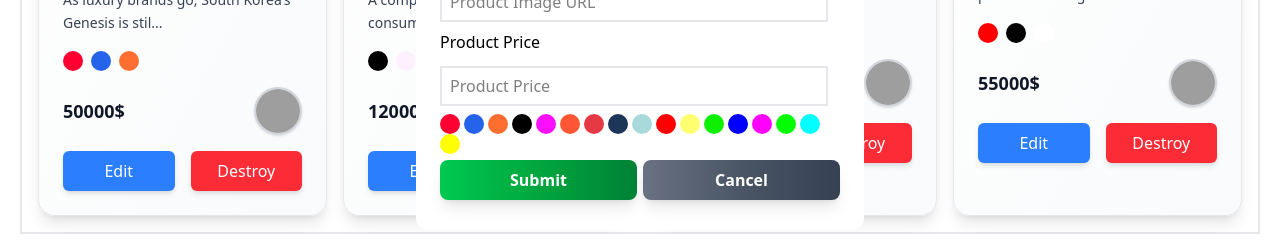
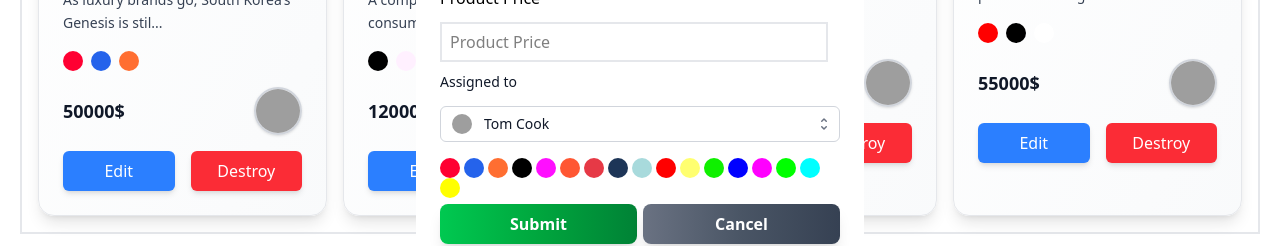
Before and after one commit to m7mdhajjaj/productbuilder, a React (Vite) app in the folder vite-project/: page / in a window 1280 px wide. Both pictures are taken after a click on the button "Build New Product". Shown: the part 430-676 px from the top of the page. Built offline with nearby package versions, Linux system fonts and the light colour scheme; grey boxes are pictures that could not be loaded.

Commit message:
Tailwind Ui Select Menu

```diff
--- /dev/null
+++ b/package.json
@@ -0,0 +1,5 @@
+{
+  "dependencies": {
+    "@heroicons/react": "^2.2.0"
+  }
+}
--- a/vite-project/src/App.tsx
+++ b/vite-project/src/App.tsx
@@ -12,7 +12,7 @@ import { colors } from "./component/data";
 import { v4 as uuid } from "uuid";
 
 import ColorCircle from "./component/colorCircle";
-
+import Select from "./component/ui/selectlist";
 function App() {
   const defaultProductObj = {
     title: "",
@@ -90,10 +90,12 @@ function App() {
       setError(error);
       return;
     }
-    setProducts((prev) => [...prev, { ...Product, colors: tempColor , id: uuid() }]);
+    setProducts((prev) => [
+      ...prev,
+      { ...Product, colors: tempColor, id: uuid() },
+    ]);
     setProduct(defaultProductObj);
     setTempColor([]);
-
 
     close();
   };
@@ -125,12 +127,15 @@ function App() {
           Build New Product
         </Button>
       </div>
-
       <div className="border-2 border-gray-200 p-4 grid grid-cols-1 md:grid-cols-2 lg:grid-cols-3 xl:grid-cols-4 gap-4 m-5">
         {renderProductList}
         <MyModal isOpenn={isOpen} close={close} title="Add New Product">
           <form className="flex flex-col space-x-3" onSubmit={submitHandler}>
             {renderFormInputs}
+            <div className="flex flex-col space-y-1 " style={{ width: "100%",marginBottom:"1rem" }}>
+              <Select />
+
+            </div>
             <div className=" flex items-center flex-wrap space-x-1">
               {renderColors}
             </div>
@@ -145,15 +150,16 @@ function App() {
               ))}
             </div>
 
+
             <div className="flex items-center justify-between space-x-1.5 my-1.5">
-                <Button className="w-full bg-gradient-to-r from-green-500 via-green-600 to-green-700 hover:from-green-600 hover:via-green-700 hover:to-green-800 text-white font-semibold py-2 px-6 rounded-lg shadow-lg transform transition-transform duration-300 hover:scale-105">
+              <Button className="w-full bg-gradient-to-r from-green-500 via-green-600 to-green-700 hover:from-green-600 hover:via-green-700 hover:to-green-800 text-white font-semibold py-2 px-6 rounded-lg shadow-lg transform transition-transform duration-300 hover:scale-105">
                 Submit
-                </Button>
-                <Button
+              </Button>
+              <Button
                 className="w-full bg-gradient-to-r from-gray-500 via-gray-600 to-gray-700 hover:from-gray-600 hover:via-gray-700 hover:to-gray-800 text-white font-semibold py-2 px-6 rounded-lg shadow-lg transform transition-transform duration-300 hover:scale-105"
                 onClick={cancelHandler}>
                 Cancel
-                </Button>
+              </Button>
             </div>
           </form>
         </MyModal>
--- a/vite-project/src/component/ProductCard.tsx
+++ b/vite-project/src/component/ProductCard.tsx
@@ -37,7 +37,9 @@ const ProductCard = ({ product }: Iprobs) => {
         classname="bg-blue-500 text-white py-2 px-6 rounded-lg shadow-md hover:bg-blue-600 hover:shadow-lg transition duration-200 ease-in-out transform hover:scale-105"
         width="w-full"
         onClick={() => {
+
         alert("Edit button clicked");
+
         }}
       >
         Edit
--- /dev/null
+++ b/vite-project/src/component/ui/selectlist.tsx
@@ -0,0 +1,130 @@
+"use client";
+
+import { useState } from "react";
+import {
+  Label,
+  Listbox,
+  ListboxButton,
+  ListboxOption,
+  ListboxOptions,
+} from "@headlessui/react";
+import { ChevronUpDownIcon } from "@heroicons/react/16/solid";
+import { CheckIcon } from "@heroicons/react/20/solid";
+
+const people = [
+  {
+    id: 1,
+    name: "Wade Cooper",
+    avatar:
+      "https://images.unsplash.com/photo-1491528323818-fdd1faba62cc?ixlib=rb-1.2.1&ixid=eyJhcHBfaWQiOjEyMDd9&auto=format&fit=facearea&facepad=2&w=256&h=256&q=80",
+  },
+  {
+    id: 2,
+    name: "Arlene Mccoy",
+    avatar:
+      "https://images.unsplash.com/photo-1550525811-e5869dd03032?ixlib=rb-1.2.1&auto=format&fit=facearea&facepad=2&w=256&h=256&q=80",
+  },
+  {
+    id: 3,
+    name: "Devon Webb",
+    avatar:
+      "https://images.unsplash.com/photo-1500648767791-00dcc994a43e?ixlib=rb-1.2.1&ixid=eyJhcHBfaWQiOjEyMDd9&auto=format&fit=facearea&facepad=2.25&w=256&h=256&q=80",
+  },
+  {
+    id: 4,
+    name: "Tom Cook",
+    avatar:
+      "https://images.unsplash.com/photo-1472099645785-5658abf4ff4e?ixlib=rb-1.2.1&ixid=eyJhcHBfaWQiOjEyMDd9&auto=format&fit=facearea&facepad=2&w=256&h=256&q=80",
+  },
+  {
+    id: 5,
+    name: "Tanya Fox",
+    avatar:
+      "https://images.unsplash.com/photo-1494790108377-be9c29b29330?ixlib=rb-1.2.1&ixid=eyJhcHBfaWQiOjEyMDd9&auto=format&fit=facearea&facepad=2&w=256&h=256&q=80",
+  },
+  {
+    id: 6,
+    name: "Hellen Schmidt",
+    avatar:
+      "https://images.unsplash.com/photo-1487412720507-e7ab37603c6f?ixlib=rb-1.2.1&ixid=eyJhcHBfaWQiOjEyMDd9&auto=format&fit=facearea&facepad=2&w=256&h=256&q=80",
+  },
+  {
+    id: 7,
+    name: "Caroline Schultz",
+    avatar:
+      "https://images.unsplash.com/photo-1568409938619-12e139227838?ixlib=rb-1.2.1&ixid=eyJhcHBfaWQiOjEyMDd9&auto=format&fit=facearea&facepad=2&w=256&h=256&q=80",
+  },
+  {
+    id: 8,
+    name: "Mason Heaney",
+    avatar:
+      "https://images.unsplash.com/photo-1531427186611-ecfd6d936c79?ixlib=rb-1.2.1&ixid=eyJhcHBfaWQiOjEyMDd9&auto=format&fit=facearea&facepad=2&w=256&h=256&q=80",
+  },
+  {
+    id: 9,
+    name: "Claudie Smitham",
+    avatar:
+      "https://images.unsplash.com/photo-1584486520270-19eca1efcce5?ixlib=rb-1.2.1&ixid=eyJhcHBfaWQiOjEyMDd9&auto=format&fit=facearea&facepad=2&w=256&h=256&q=80",
+  },
+  {
+    id: 10,
+    name: "Emil Schaefer",
+    avatar:
+      "https://images.unsplash.com/photo-1561505457-3bcad021f8ee?ixlib=rb-1.2.1&ixid=eyJhcHBfaWQiOjEyMDd9&auto=format&fit=facearea&facepad=2&w=256&h=256&q=80",
+  },
+];
+
+const select = () => {
+  const [selected, setSelected] = useState(people[3]);
+
+  return (
+    <Listbox value={selected} onChange={setSelected}>
+      <Label className="block text-sm/6 font-medium text-gray-900">
+        Assigned to
+      </Label>
+      <div className="relative mt-2">
+        <ListboxButton className="grid w-full cursor-default grid-cols-1 rounded-md bg-white py-1.5 pr-2 pl-3 text-left text-gray-900 outline-1 -outline-offset-1 outline-gray-300 focus:outline-2 focus:-outline-offset-2 focus:outline-indigo-600 sm:text-sm/6">
+          <span className="col-start-1 row-start-1 flex items-center gap-3 pr-6">
+            <img
+              alt=""
+              src={selected.avatar}
+              className="size-5 shrink-0 rounded-full"
+            />
+            <span className="block truncate">{selected.name}</span>
+          </span>
+          <ChevronUpDownIcon
+            aria-hidden="true"
+            className="col-start-1 row-start-1 size-5 self-center justify-self-end text-gray-500 sm:size-4"
+          />
+        </ListboxButton>
+
+        <ListboxOptions
+          transition
+          className="absolute z-10 mt-1 max-h-56 w-full overflow-auto rounded-md bg-white py-1 text-base ring-1 shadow-lg ring-black/5 focus:outline-hidden data-leave:transition data-leave:duration-100 data-leave:ease-in data-closed:data-leave:opacity-0 sm:text-sm">
+          {people.map((person) => (
+            <ListboxOption
+              key={person.id}
+              value={person}
+              className="group relative cursor-default py-2 pr-9 pl-3 text-gray-900 select-none data-focus:bg-indigo-600 data-focus:text-white data-focus:outline-hidden">
+              <div className="flex items-center">
+                <img
+                  alt=""
+                  src={person.avatar}
+                  className="size-5 shrink-0 rounded-full"
+                />
+                <span className="ml-3 block truncate font-normal group-data-selected:font-semibold">
+                  {person.name}
+                </span>
+              </div>
+
+              <span className="absolute inset-y-0 right-0 flex items-center pr-4 text-indigo-600 group-not-data-selected:hidden group-data-focus:text-white">
+                <CheckIcon aria-hidden="true" className="size-5" />
+              </span>
+            </ListboxOption>
+          ))}
+        </ListboxOptions>
+      </div>
+    </Listbox>
+  );
+};
+ export default select;
```
Also changed, not shown: 1 other file (tests, documents, lock files or other folders).
